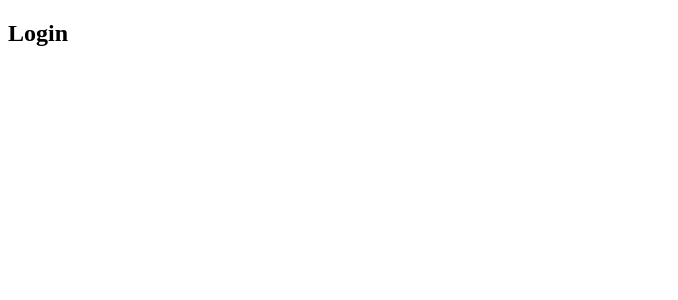
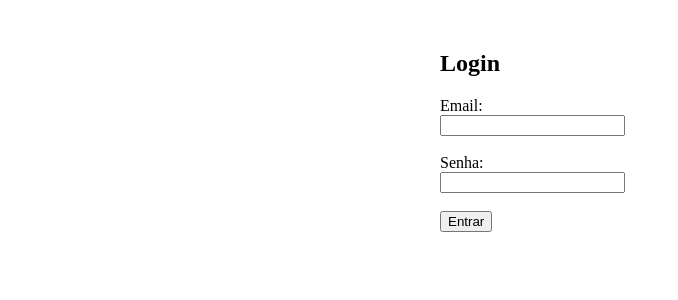
Before and after one commit to FernandoBC23/todo-api-frontend-desafio-mosaicQ, a React (Vite) app in the folder frontend/: page / in a window 1280 px wide. Shown: the top 300 px of the page, without its empty margins (0-678 px from the left). Built offline with nearby package versions, Linux system fonts and the light colour scheme.

Commit message:
feat(frontend): implementa tela de login com integração à API e JWT
Adiciona formulário de login funcional com fetch para /auth/login.
Salva token JWT no localStorage e redireciona após sucesso.

```diff
--- a/frontend/src/pages/LoginPage.tsx
+++ b/frontend/src/pages/LoginPage.tsx
@@ -1,8 +1,63 @@
+import { useState } from 'react';
+import { useNavigate } from 'react-router-dom';
+
 function LoginPage() {
+  const [email, setEmail] = useState('');
+  const [senha, setSenha] = useState('');
+  const [erro, setErro] = useState('');
+  const navigate = useNavigate();
+
+  const handleLogin = async (e: React.FormEvent) => {
+    e.preventDefault();
+    setErro('');
+
+    try {
+      const response = await fetch('http://localhost:3000/auth/login', {
+        method: 'POST',
+        headers: { 'Content-Type': 'application/json' },
+        body: JSON.stringify({ email, senha })
+      });
+
+      if (!response.ok) {
+        const data = await response.json();
+        throw new Error(data.error || 'Erro ao fazer login');
+      }
+
+      const data = await response.json();
+      localStorage.setItem('token', data.token); // salva o token
+      navigate('/tarefas'); // redireciona
+    } catch (err: any) {
+      setErro(err.message);
+    }
+  };
+
   return (
-    <div>
+    <div style={{ maxWidth: 400, margin: '50px auto' }}>
       <h2>Login</h2>
-      {/* Em breve: formulário de login */}
+      <form onSubmit={handleLogin}>
+        <div>
+          <label>Email:</label><br />
+          <input
+            type="email"
+            value={email}
+            onChange={(e) => setEmail(e.target.value)}
+            required
+          />
+        </div>
+        <br />
+        <div>
+          <label>Senha:</label><br />
+          <input
+            type="password"
+            value={senha}
+            onChange={(e) => setSenha(e.target.value)}
+            required
+          />
+        </div>
+        <br />
+        {erro && <p style={{ color: 'red' }}>{erro}</p>}
+        <button type="submit">Entrar</button>
+      </form>
     </div>
   );
 }
```
